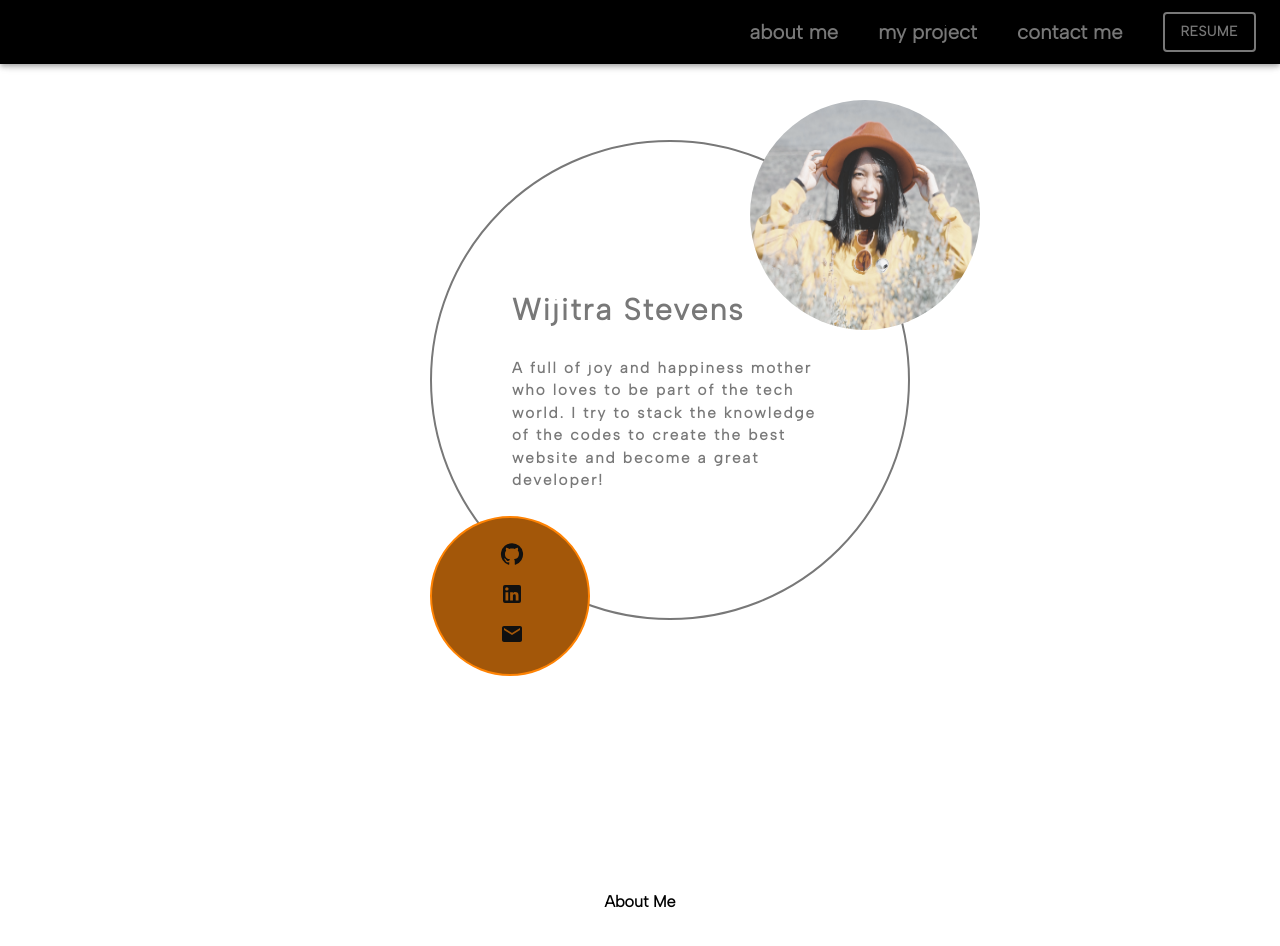
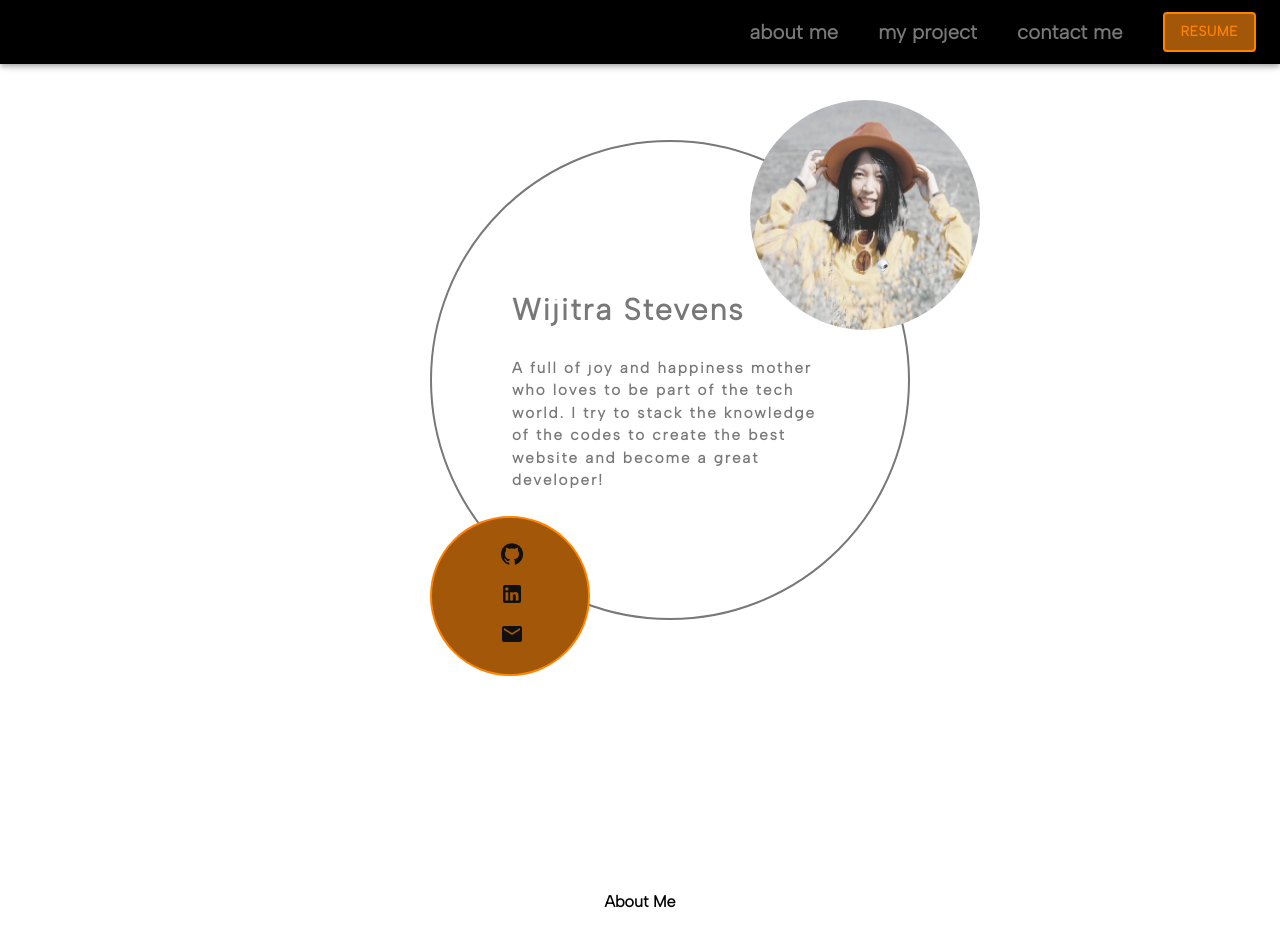
Before and after one commit to WijiPe/my-portfolio, a Next.js app: page / in a window 1280 px wide. Shown: the top 946 px of the page. Built offline with nearby package versions, Linux system fonts and the light colour scheme.

Commit message:
hover image color & button

```diff
--- a/components/Header.js
+++ b/components/Header.js
@@ -47,12 +47,12 @@ export default function Header() {
                         sx={{
                             fontWeight: 600,
                             fontFamily: 'Albert Sans',
-                            color: '#787878',
+                            color: '#FF8303',
+                            backgroundColor: "#A35709",
                             border: 2,
                             '&:hover': {
-                            backgroundColor: "#A35709",
-                            color: '#FF8303',
-                            border: 2
+                            backgroundColor: "rgb(0, 00, 00)",
+                            color: '#787878',
                             }
                         }}
                     >
--- a/components/Me.js
+++ b/components/Me.js
@@ -84,8 +84,8 @@ export default function Me() {
             <Box
                 sx={{
                     position: 'absolute',
-                    ml:90,
-                    mt:5,
+                    ml: 90,
+                    mt: 5,
                 }}
             >
                 <Image
--- a/styles/Index.module.css
+++ b/styles/Index.module.css
@@ -3,8 +3,8 @@
 
 .image{
   border-radius: 100%;
-  filter: grayscale(50%);
-  -webkit-filter: grayscale(50%);
+  filter: grayscale(60%);
+  -webkit-filter: grayscale(60%);
   }
 
   .image:hover{
```
